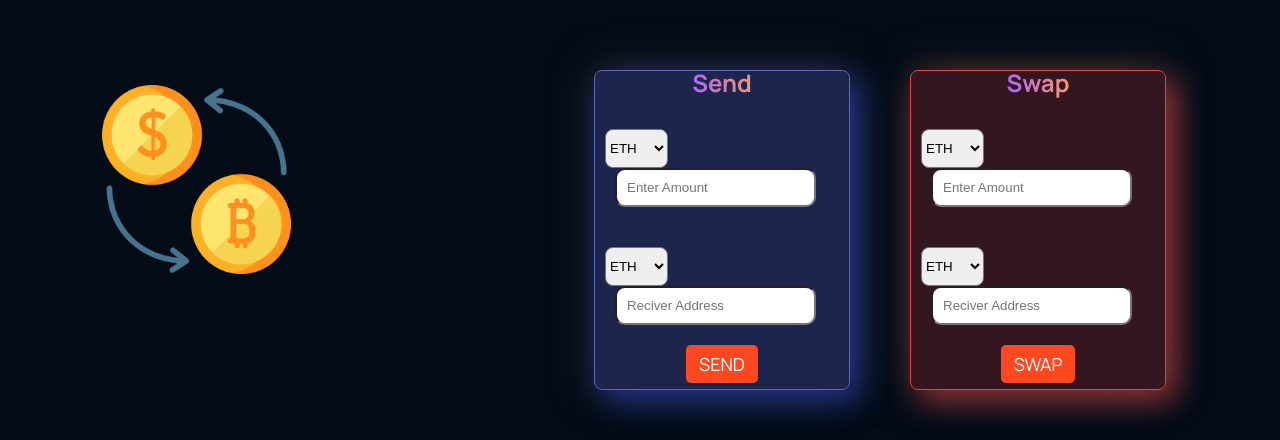
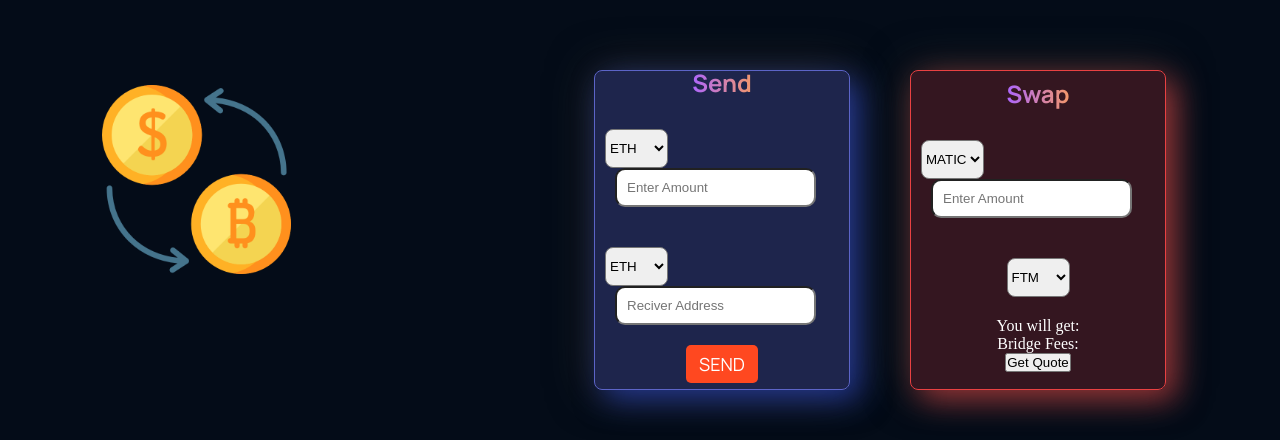
Before and after one commit to ayush-nohara/satchel-syntax-error23, a React (Create React App) app in the folder frontend/: page / in a window 1280 px wide. Shown: the part 865-1305 px from the top of the page. Built offline with nearby package versions, Linux system fonts and the light colour scheme.

Commit message:
kuch to hua

```diff
--- a/frontend/src/components/Dashboard/After.js
+++ b/frontend/src/components/Dashboard/After.js
@@ -1,7 +1,7 @@
 import React from "react";
 import styles from "./Dashboard.module.css";
 import { Outlet, useOutletContext } from "react-router-dom";
-import Card from "../Card/Card";
+import Card from "../Cards/Card";
 import eth from "./assets/ethereum.svg";
 import polygon from "./assets/polygon.svg";
 import avax from "./assets/avax.svg";
@@ -18,19 +18,19 @@ const After = () => {
         <Card
           index={1}
           image={polygon}
-          name={"Mumbai"}
+          name={"Polygon"}
           balance={`${userBalance3} MATIC`}
         />
-        <Card
+        {/* <Card
           index={2}
           image={avax}
           name={"Fuji"}
           balance={`${userBalance2} AVAX`}
-        />
+        /> */}
         <Card
           index={0}
           image={eth}
-          name={"GoerliETH"}
+          name={"Ethereum "}
           balance={`${userBalance1} ETH`}
         />
       </div>
--- a/frontend/src/components/navbar/Navbar.js
+++ b/frontend/src/components/navbar/Navbar.js
@@ -8,7 +8,7 @@ import { Outlet } from "react-router-dom";
 
 const Navbar = () => {
   const INFURA_ID = "39d0a671f0054022b0397310142aa07d";
-  const ALCHEMY_ID = "9dWF1cZRZn3v2bp_txmtjieSMlkCJZDB";
+  const ALCHEMY_ID = "3lHnfMmLVNgIynQHJVSY_3axbdbwM1AC";
   const [errorMessage, setErrorMessage] = useState(null);
   const [defaultAccount, setDefaultAccount] = useState(null);
   const [userBalance1, setUserBalance1] = useState(null);
@@ -28,7 +28,7 @@ const Navbar = () => {
       // set ethers provider
       setProvider1(
         new ethers.providers.JsonRpcProvider(
-          `https://goerli.infura.io/v3/${INFURA_ID}`
+          `https://eth-mainnet.g.alchemy.com/v2/pyZ_6xWRa6kYR6b6eiFTGiNX3wDX_xJD`
         )
       );
       setProvider2(
@@ -38,7 +38,7 @@ const Navbar = () => {
       );
       setProvider3(
         new ethers.providers.JsonRpcProvider(
-          `https://polygon-mumbai.g.alchemy.com/v2/${ALCHEMY_ID}`
+          `https://polygon-mainnet.g.alchemy.com/v2/${ALCHEMY_ID}`
         )
       );
 
@@ -63,21 +63,21 @@ const Navbar = () => {
   useEffect(() => {
     if (defaultAccount) {
       provider1.getBalance(defaultAccount).then((balanceResult) => {
-        setUserBalance1(ethers.utils.formatEther(balanceResult));
+        setUserBalance1(ethers.utils.formatEther(balanceResult).slice(0,6));
       });
     }
   }, [defaultAccount]);
   useEffect(() => {
     if (defaultAccount) {
       provider2.getBalance(defaultAccount).then((balanceResult) => {
-        setUserBalance2(ethers.utils.formatEther(balanceResult));
+        setUserBalance2(ethers.utils.formatEther(balanceResult).slice(0,6));
       });
     }
   }, [defaultAccount]);
   useEffect(() => {
     if (defaultAccount) {
       provider3.getBalance(defaultAccount).then((balanceResult) => {
-        setUserBalance3(ethers.utils.formatEther(balanceResult));
+        setUserBalance3(ethers.utils.formatEther(balanceResult).slice(0,6));
       });
     }
   }, [defaultAccount]);
--- a/frontend/src/components/swapCard/SwapCard.js
+++ b/frontend/src/components/swapCard/SwapCard.js
@@ -1,35 +1,126 @@
-import React, { useState } from "react";
-import styles from './SwapCard.module.css'
+import React, { useEffect, useState } from "react";
+import styles from "./SwapCard.module.css";
 import Button from "../Button/Button";
+import { RouterProtocol } from "@routerprotocol/router-js-sdk";
+import { ethers } from "ethers";
 
-const SendCard = () => {
-  const [selects, setSelects] = useState();
+const SwapCard = () => {
+  var chainID, senderTokenAddress, recieverTokenAddress;
+  const options = ["MATIC","FTM"]
+  const [amount, setAmount] = useState("");
+  const [fees, setFees] = useState("");
+  const [formAmount, setFormAmount] = useState("");
+  const [senderChain, setSenderChain] = useState(options[0]);
+  const [recieverChain, setRecieverChain] = useState(options[1]);
+
+  // if(senderChain === "MATIC"){
+  //   senderTokenAddress = "0x0000000000000000000000000000000000001010";
+  // }
+  // else if (senderChain === "FTM") {
+  //   senderTokenAddress = "0x0100000000000000000000000000000000000001";
+  // }
+
+  // if(recieverChain === "MATIC"){
+  //   chainID = 137;
+  //   recieverTokenAddress = "0x0000000000000000000000000000000000001010";
+  // }
+  // else if (recieverChain === "FTM") {
+  //   chainID = 250;
+  //   recieverTokenAddress = "0x0100000000000000000000000000000000000001";
+  // }
+
+  const handleSubmit = async (e) => {
+    e.preventDefault();
+    try {
+      let SDK_ID = 24; // get your unique sdk id by contacting us on Telegram
+      let chainId = 137;
+      const provider = new ethers.providers.JsonRpcProvider(
+        "https://polygon-rpc.com",
+        chainId
+      );
+      const routerprotocol = new RouterProtocol(SDK_ID, chainId, provider);
+      await routerprotocol.initialize();
+      console.log("success");
+
+      let args = {
+        amount: ethers.utils.parseUnits(formAmount, 18).toString(),
+        dest_chain_id: 250, // ETH
+        src_token_address: "0x0000000000000000000000000000000000001010", // MATIC on Polygon
+        dest_token_address: "0x0100000000000000000000000000000000000001", // FANTOM
+        user_address: "0xFabb6ACD9A125B5d318a242905251A188dA31C2a", // Metamask Addresss
+        fee_token_address: "0x0000000000000000000000000000000000001010", // MATIC on Polygon
+        slippage_tolerance: 2.0,
+      };
+      console.log("success");
+
+      const quote = await routerprotocol.getQuote(
+        args.amount,
+        args.dest_chain_id,
+        args.src_token_address,
+        args.dest_token_address,
+        args.user_address,
+        args.fee_token_address,
+        args.slippage_tolerance
+      );
+      console.log(quote.destination.tokenAmount);
+      setAmount(
+        `${parseInt(quote.destination.tokenAmount) / 10 ** 18} ${
+          quote.destination.asset.symbol
+        }`
+      );
+      setFees(
+        `${parseInt(quote.source.bridgeFee.amount) / 10 ** 18} ${
+          quote.source.bridgeFee.symbol
+        }`
+      );
+    } catch {
+      console.log("err");
+    }
+  };
+
   return (
     <div className={styles.sendCard}>
       <div className={styles.cardContainer}>
         <h2 className="gradient_text">Swap</h2>
         <form className={styles.sendCard} action="">
           <div className={styles.selectContainer}>
-          <select className={styles.selector}>
-            <option>ETH</option>
-            <option>MATIC</option>
-            <option>AVAX</option>
+          <select value={senderChain}
+       onChange={e => setSenderChain(e.target.value)} className={styles.selector}>
+            {options.map((value) => (
+                <option value={value} key={value}>
+                  {value}
+                </option>
+              ))}
             </select>
-          <input type="number" spellCheck="false" max="Infinity" min="0" placeholder="Enter Amount" className={styles.inputBox}/>
+            <input
+              type="string"
+              spellCheck="false"
+              max="Infinity"
+              min="0"
+              onChange={(e) => setFormAmount(e.target.value)}
+              placeholder="Enter Amount"
+              className={styles.inputBox}
+            />
           </div>
           <div className={styles.selectContainer}>
-          <select className={styles.selector}>
-            <option>ETH</option>
-            <option>MATIC</option>
-            <option>AVAX</option>
+            <select value={recieverChain}
+       onChange={e => setRecieverChain(e.target.value)} className={styles.selector}>
+            {options.map((value) => (
+                <option value={value} key={value}>
+                  {value}
+                </option>
+              ))}
             </select>
-          <input type="string" placeholder="Reciver Address" className={styles.inputBox} />
           </div>
-        <Button className={styles.SendButton} title="SWAP"></Button>
+          <p>You will get: {amount}</p>
+          <p>Bridge Fees: {fees}</p>
+          {/* <Button className={styles.SendButton} title="SWAP" ></Button> */}
+          <button onClick={handleSubmit}>Get Quote</button>
         </form>
       </div>
+      {/* {console.log((formAmount))} */}
     </div>
   );
 };
 
-export default SendCard;
+export default SwapCard;
--- a/frontend/src/components/swapCard/SwapCard.module.css
+++ b/frontend/src/components/swapCard/SwapCard.module.css
@@ -16,6 +16,7 @@
   justify-content: center;
   align-items: center;
    box-shadow: 10px 10px 30px rgba(224, 66, 66, 0.613), 0px 0px 45px #2a2929;
+   color: #fff;
 }
 
 .sendCard{
--- a/package.json
+++ b/package.json
@@ -1,5 +1,6 @@
 {
   "dependencies": {
+    "@routerprotocol/router-js-sdk": "^0.1.6",
     "coinmarketcap-api": "^3.1.1",
     "ethers": "^5.7.2",
     "hardhat": "^2.12.6",
```
Also changed, not shown: frontend/src/components/Cards/Card.js (renamed from frontend/src/components/Card/Card.js), frontend/src/components/Cards/Card.module.css (renamed from frontend/src/components/Card/Card.module.css), 1 other file (tests, documents, lock files or other folders). Lines whose indentation alone changed are shown as unchanged.
